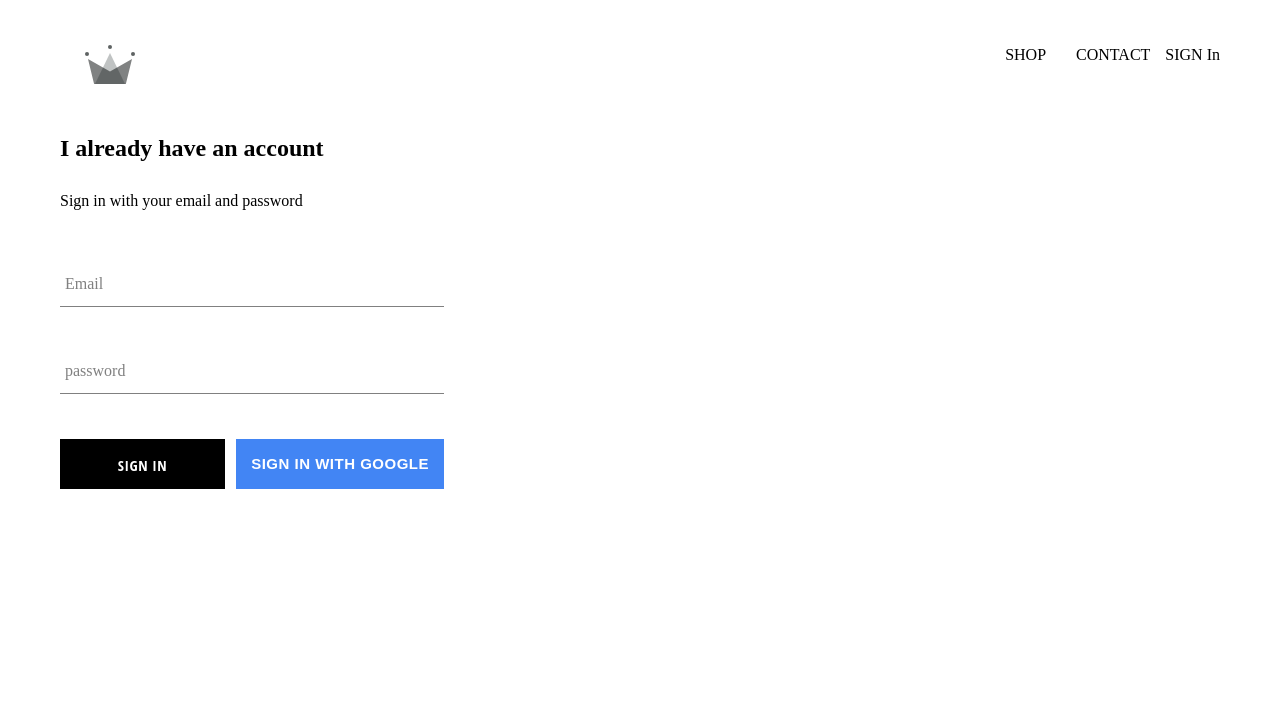
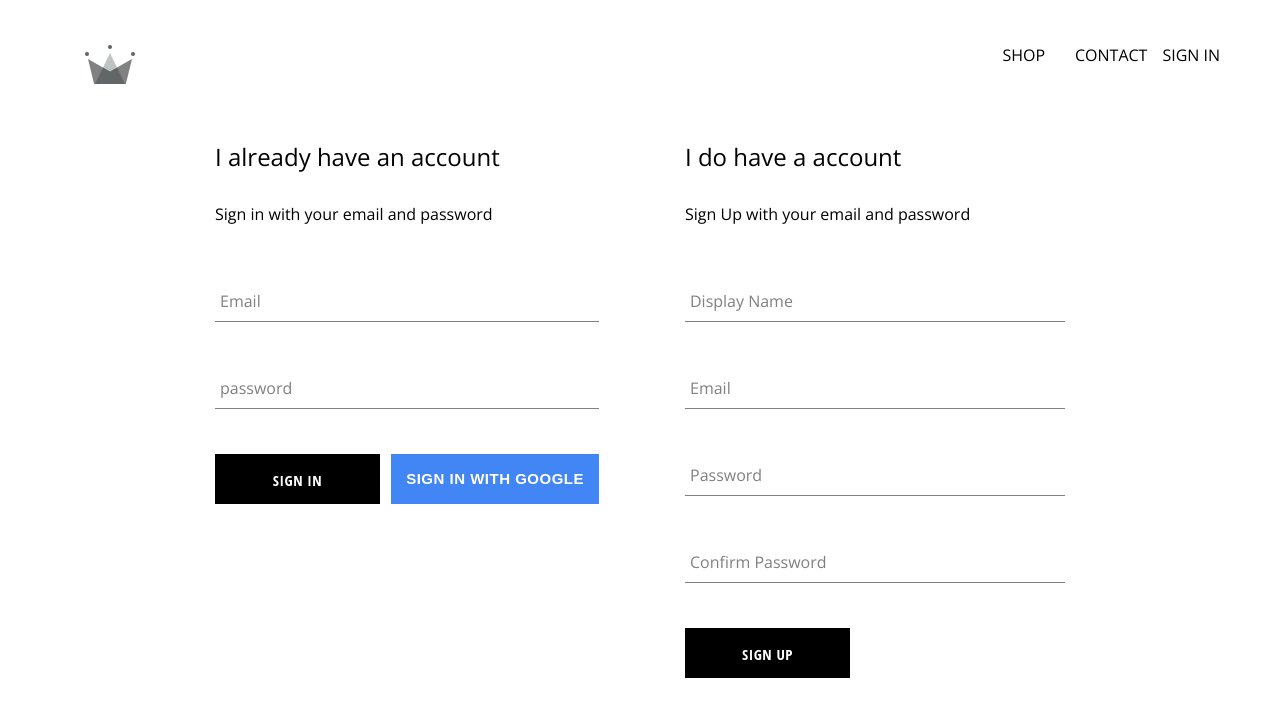
Before and after one commit to moamen2020/crow-clothing, a React (Create React App) app: page /signin in a window 1280 px wide. Shown: the top 716 px of the page. Built offline with nearby package versions, Linux system fonts and the light colour scheme; no server answers.

Commit message:
implemented firebase utils, included ability to store authenticated users into out firestore database

```diff
--- a/public/index.html
+++ b/public/index.html
@@ -15,9 +15,12 @@
       user's mobile device or desktop. See https://developers.google.com/web/fundamentals/web-app-manifest/
     -->
     <link rel="manifest" href="%PUBLIC_URL%/manifest.json" />
+
     <!-- Google Fonts -->
     <link rel="preconnect" href="https://fonts.gstatic.com">
-<link href="https://fonts.googleapis.com/css2?family=Open+Sans:wght@300;400;600&display=swap" rel="stylesheet">
+    <link href="https://fonts.googleapis.com/css2?family=Open+Sans:ital,wght@0,300;0,400;0,600;0,700;1,300;1,400;1,600&display=swap" rel="stylesheet">
+
+
     <!--
 
       Notice the use of %PUBLIC_URL% in the tags above.
--- a/src/App.css
+++ b/src/App.css
@@ -1,5 +1,5 @@
 body {
-  font-family: "Open Sans" Condensed;
+  font-family: "Open Sans", sans-serif;
   padding: 20px 60px;
 }
 
@@ -10,4 +10,5 @@
 
 * {
   box-sizing: border-box;
+  font-weight: 500;
 }
--- a/src/App.js
+++ b/src/App.js
@@ -8,7 +8,7 @@
 import HomePage from "./pages/homepage/homepage-component";
 import ShopPage from "./pages/shop/shop-component";
 import SignInAndSignUpPage from "./pages/sign-in-and-sign-up/sign-in-and-sign-up-component";
-import { auth } from "./firebase/firebase.utils";
+import { auth, createUserProfileDocument } from "./firebase/firebase.utils";
 
 class App extends Component {
   constructor() {
@@ -22,11 +22,19 @@
   unsubscrubeFromAuth = null;
 
   componentDidMount() {
-    this.unsubscrubeFromAuth = auth.onAuthStateChanged((user) => {
-      this.setState({
-        currentUser: user,
-      });
-      console.log(user);
+    this.unsubscrubeFromAuth = auth.onAuthStateChanged(async (userAuth) => {
+      if (userAuth) {
+        const userRef = await createUserProfileDocument(userAuth);
+        userRef.onSnapshot((snapShot) => {
+          this.setState({
+            currentUser: {
+              id: snapShot.id,
+              ...snapShot.data(),
+            },
+          });
+        });
+      }
+      this.setState({ currentUser: userAuth });
     });
   }
 
--- a/src/components/custom-button/custom-button-component.js
+++ b/src/components/custom-button/custom-button-component.js
@@ -2,12 +2,10 @@
 
 import "./custom-button-styles.scss";
 
-const CustomButton = ({ children, otherProps }) => {
-  return (
-    <button className="custom-button" {...otherProps}>
-      {children}
-    </button>
-  );
-};
+const CustomButton = ({ children, otherProps }) => (
+  <button className="custom-button" {...otherProps}>
+    {children}
+  </button>
+);
 
 export default CustomButton;
--- a/src/components/header/header-component.js
+++ b/src/components/header/header-component.js
@@ -25,7 +25,7 @@
             SIGN OUT
           </div>
         ) : (
-          <Link to="/signin">SIGN In</Link>
+          <Link to="/signin">SIGN IN</Link>
         )}
       </div>
     </div>
--- /dev/null
+++ b/src/components/sign-up/sign-up-component.js
@@ -0,0 +1,101 @@
+import React, { Component } from "react";
+
+import FormInput from "../form-input/form-input-component";
+import CustomButton from "../custom-button/custom-button-component";
+
+import { auth, createUserProfileDocument } from "../../firebase/firebase.utils";
+
+import "./sign-up-styles.scss";
+
+class SignUp extends Component {
+  constructor() {
+    super();
+    this.state = {
+      displayName: "",
+      email: "",
+      password: "",
+      confirmPassword: "",
+    };
+  }
+
+  handleSubmit = async (e) => {
+    e.preventDefault();
+
+    const { displayName, email, password, confirmPassword } = this.state;
+
+    if (password !== confirmPassword) {
+      alert("password don't match");
+      return;
+    }
+
+    try {
+      const { user } = await auth.createUserWithEmailAndPassword(
+        email,
+        password
+      );
+      await createUserProfileDocument(user, { displayName });
+
+      this.setState({
+        displayName: "",
+        email: "",
+        password: "",
+        confirmPassword: "",
+      });
+    } catch (error) {
+      console.log(error);
+    }
+  };
+
+  handleChange = (e) => {
+    const { value, name } = e.target;
+    this.setState({
+      [name]: value,
+    });
+  };
+  render() {
+    const { displayName, email, password, confirmPassword } = this.state;
+    return (
+      <div className="sign-up">
+        <h2>I do have a account</h2>
+        <span className="title">Sign Up with your email and password</span>
+        <form className="sign-up-form" onSubmit={this.handleSubmit}>
+          <FormInput
+            type="text"
+            name="displayName"
+            value={displayName}
+            onChange={this.handleChange}
+            label="Display Name"
+            required
+          />
+          <FormInput
+            type="email"
+            name="email"
+            value={email}
+            onChange={this.handleChange}
+            label="Email"
+            required
+          />
+          <FormInput
+            type="password"
+            name="password"
+            value={password}
+            onChange={this.handleChange}
+            label="Password"
+            required
+          />
+          <FormInput
+            type="password"
+            name="confirmPassword"
+            value={confirmPassword}
+            onChange={this.handleChange}
+            label="Confirm Password"
+            required
+          />
+          <CustomButton type="submit">SIGN UP</CustomButton>
+        </form>
+      </div>
+    );
+  }
+}
+
+export default SignUp;
--- /dev/null
+++ b/src/components/sign-up/sign-up-styles.scss
@@ -0,0 +1,9 @@
+.sign-up {
+  display: flex;
+  flex-direction: column;
+  width: 380px;
+
+  .title {
+    margin: 10px 0;
+  }
+}
--- a/src/firebase/firebase.utils.js
+++ b/src/firebase/firebase.utils.js
@@ -12,6 +12,31 @@
   measurementId: "G-65JBE5C62Y",
 };
 
+export const createUserProfileDocument = async (userAuth, additionalData) => {
+  if (!userAuth) return;
+
+  const userRef = firestore.doc(`users/${userAuth.uid}`);
+  const snapShot = await userRef.get();
+
+  if (!snapShot.exists) {
+    const { displayName, email } = userAuth;
+    const createAT = new Date();
+
+    try {
+      await userRef.set({
+        displayName,
+        email,
+        createAT,
+        ...additionalData,
+      });
+    } catch (err) {
+      console.log(err);
+    }
+  }
+
+  return userRef;
+};
+
 firebase.initializeApp(config);
 
 export const auth = firebase.auth();
--- a/src/index.css
+++ b/src/index.css
@@ -1,6 +1,6 @@
 body {
   margin: 0;
-  font-family: "Open Sans" Condensed;
+  font-family: "Open Sans", sans-serif;
 }
 
 code {
--- a/src/pages/sign-in-and-sign-up/sign-in-and-sign-up-component.js
+++ b/src/pages/sign-in-and-sign-up/sign-in-and-sign-up-component.js
@@ -1,12 +1,14 @@
 import React from "react";
 
 import SignIn from "../../components/sign-in/sign-in-component";
+import SignUp from "../../components/sign-up/sign-up-component";
 import "./sign-in-and-sign-up-styles.scss";
 
 const SignInAndSignUpPage = () => {
   return (
     <div className="sign-in-and-sign-up">
       <SignIn />
+      <SignUp />
     </div>
   );
 };
--- a/src/pages/sign-in-and-sign-up/sign-in-and-sign-up-styles.scss
+++ b/src/pages/sign-in-and-sign-up/sign-in-and-sign-up-styles.scss
@@ -0,0 +1,6 @@
+.sign-in-and-sign-up {
+  width: 850px;
+  display: flex;
+  justify-content: space-between;
+  margin: 30px auto;
+}
```
Also changed, not shown: 1 other file (tests, documents, lock files or other folders).
